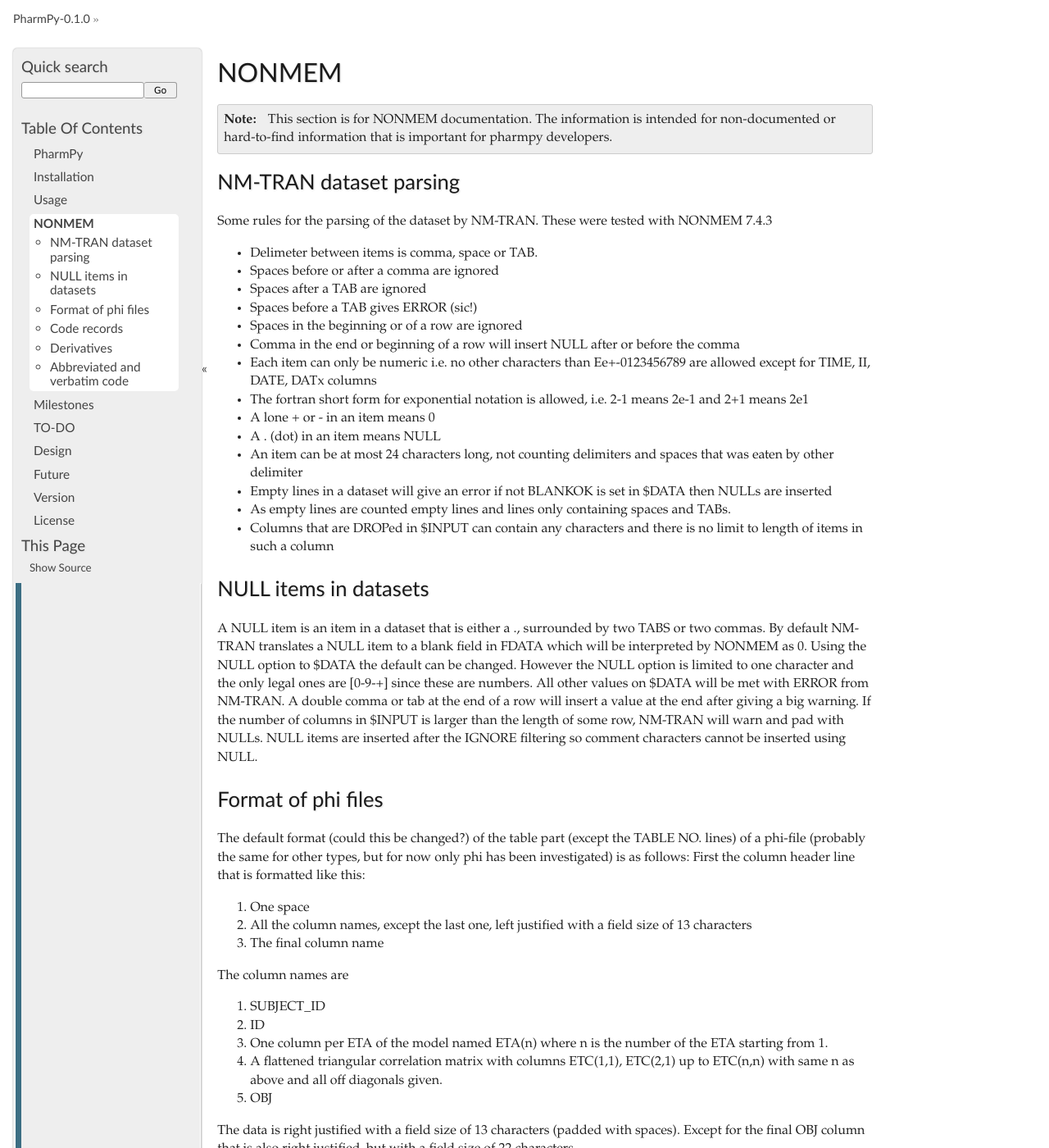
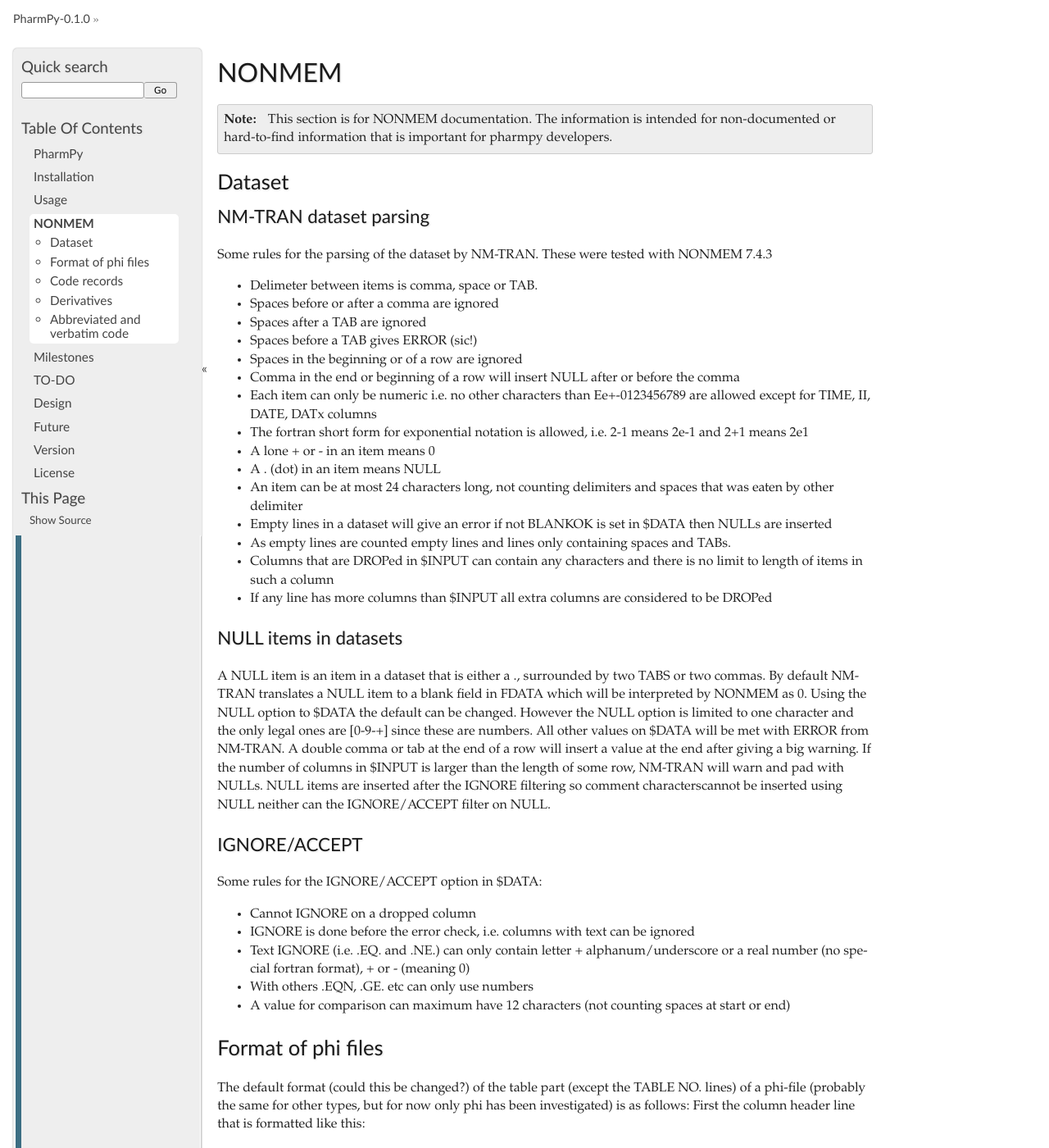
Before and after one commit to pharmpy/pharmpy, a Sphinx documentation site: the page built from docs/NONMEM.rst, in a window 1280 px wide and 1400 px high. Shown: the whole window at 82% size. Built offline with Sphinx 7.4.7, drawn with Linux system fonts in a browser that asks for light colours; pages that are not in the unit, such as notebooks, are missing from menus.

Commit message:
NONMEM doc about IGNORE/ACCEPT

```diff
--- a/docs/NONMEM.rst
+++ b/docs/NONMEM.rst
@@ -7,9 +7,11 @@ NONMEM
 .. note:: This section is for NONMEM documentation. The information is intended for non-documented or hard-to-find information that is important for pharmpy developers.
 
 
+Dataset
+-------
 
 NM-TRAN dataset parsing
------------------------
+~~~~~~~~~~~~~~~~~~~~~~~
 
 Some rules for the parsing of the dataset by NM-TRAN. These were tested with NONMEM 7.4.3
 
@@ -27,12 +29,23 @@ Some rules for the parsing of the dataset by NM-TRAN. These were tested with NON
 - Empty lines in a dataset will give an error if not BLANKOK is set in $DATA then NULLs are inserted
 - As empty lines are counted empty lines and lines only containing spaces and TABs.
 - Columns that are DROPed in $INPUT can contain any characters and there is no limit to length of items in such a column
-
+- If any line has more columns than $INPUT all extra columns are considered to be DROPed
 
 NULL items in datasets
-----------------------
+~~~~~~~~~~~~~~~~~~~~~~
 
-A NULL item is an item in a dataset that is either a ., surrounded by two TABS or two commas. By default NM-TRAN translates a NULL item to a blank field in FDATA which will be interpreted by NONMEM as 0. Using the NULL option to $DATA the default can be changed. However the NULL option is limited to one character and the only legal ones are [0-9-+] since these are numbers. All other values on $DATA will be met with ERROR from NM-TRAN. A double comma or tab at the end of a row will insert a value at the end after giving a big warning. If the number of columns in $INPUT is larger than the length of some row, NM-TRAN will warn and pad with NULLs. NULL items are inserted after the IGNORE filtering so comment characters cannot be inserted using NULL.
+A NULL item is an item in a dataset that is either a ., surrounded by two TABS or two commas. By default NM-TRAN translates a NULL item to a blank field in FDATA which will be interpreted by NONMEM as 0. Using the NULL option to $DATA the default can be changed. However the NULL option is limited to one character and the only legal ones are [0-9-+] since these are numbers. All other values on $DATA will be met with ERROR from NM-TRAN. A double comma or tab at the end of a row will insert a value at the end after giving a big warning. If the number of columns in $INPUT is larger than the length of some row, NM-TRAN will warn and pad with NULLs. NULL items are inserted after the IGNORE filtering so comment characterscannot be inserted using NULL neither can the IGNORE/ACCEPT filter on NULL.
+
+IGNORE/ACCEPT
+~~~~~~~~~~~~~
+
+Some rules for the IGNORE/ACCEPT option in $DATA:
+
+- Cannot IGNORE on a dropped column
+- IGNORE is done before the error check, i.e. columns with text can be ignored
+- Text IGNORE (i.e. .EQ. and .NE.) can only contain letter + alphanum/underscore or a real number (no special fortran format), + or - (meaning 0)
+- With others .EQN, .GE. etc can only use numbers
+- A value for comparison can maximum have 12 characters (not counting spaces at start or end)
 
 
 Format of phi files
```
